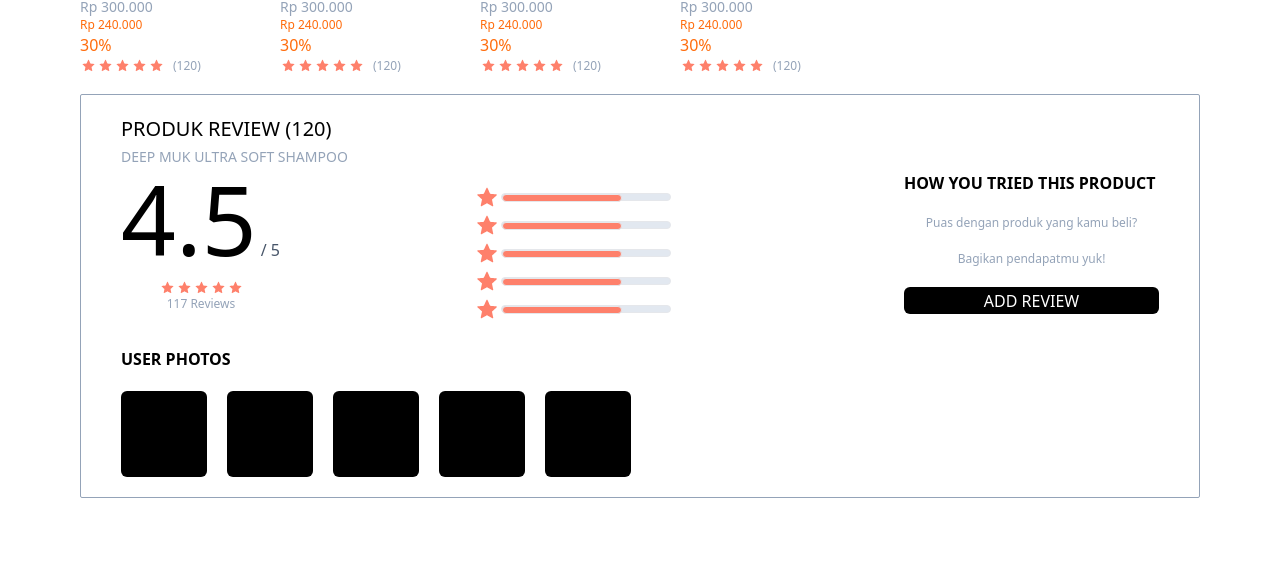
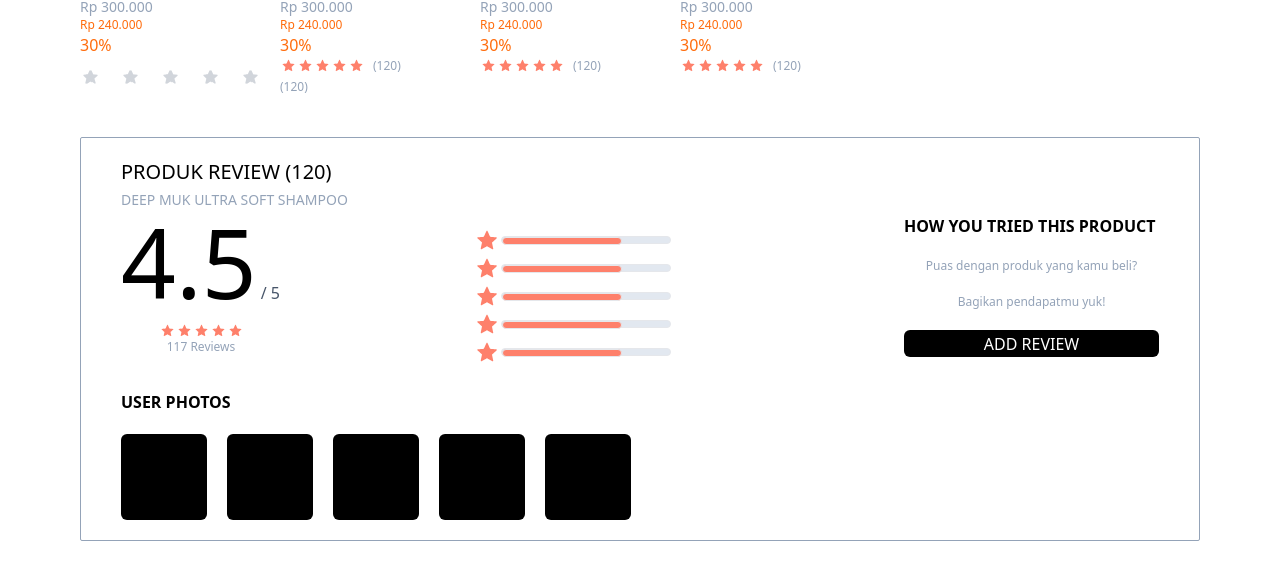
Before and after one commit to dpbayu/PageProduct, a website: page dist/index.html in a window 1280 px wide. Shown: the part 1540-2101 px from the top of the page. Before the commit the page ends 2058 px from the top, so only its background shows below. Drawn offline with nearby package versions, Linux system fonts and the light colour scheme.

Commit message:
initial commit

```diff
--- a/dist/index.html
+++ b/dist/index.html
@@ -261,7 +261,8 @@
                                     class="before:content-['\eeb8'] before:absolute before:font-['boxicons'] before:text-2xl before:left-2 before:text-gray-300 before:transition-all relative w-5 h-10 flex justify-center items-center overflow-hidden cursor-pointer appearance-none"
                                     type="radio" name="star">
                             </div>
-                            <p class="text-sm mt-2 font-semibold">4,5 <span class="text-xs">(120) | 117 reviewers recommend this. <span class="text-first font-bold">See Review</span></span></p>
+                            <p class="text-sm mt-2 font-semibold">4,5 <span class="text-xs">(120) | 117 reviewers
+                                    recommend this. <span class="text-first font-bold">See Review</span></span></p>
                         </div>
                         <!-- Star End -->
                         <div class="flex gap-5 mb-5">
@@ -492,26 +493,38 @@
                         <p class="font-medium text-first text-xs">Rp 240.000</p>
                         <p class="text-first">30%</p>
                         <div class="flex items-center">
-                            <svg class="h-[17px] fill-current text-secondary" viewBox="0 0 24 24">
-                                <path
-                                    d="M9.362,9.158c0,0-3.16,0.35-5.268,0.584c-0.19,0.023-0.358,0.15-0.421,0.343s0,0.394,0.14,0.521    c1.566,1.429,3.919,3.569,3.919,3.569c-0.002,0-0.646,3.113-1.074,5.19c-0.036,0.188,0.032,0.387,0.196,0.506    c0.163,0.119,0.373,0.121,0.538,0.028c1.844-1.048,4.606-2.624,4.606-2.624s2.763,1.576,4.604,2.625    c0.168,0.092,0.378,0.09,0.541-0.029c0.164-0.119,0.232-0.318,0.195-0.505c-0.428-2.078-1.071-5.191-1.071-5.191    s2.353-2.14,3.919-3.566c0.14-0.131,0.202-0.332,0.14-0.524s-0.23-0.319-0.42-0.341c-2.108-0.236-5.269-0.586-5.269-0.586    s-1.31-2.898-2.183-4.83c-0.082-0.173-0.254-0.294-0.456-0.294s-0.375,0.122-0.453,0.294C10.671,6.26,9.362,9.158,9.362,9.158z" />
-                            </svg>
-                            <svg class="h-[17px] fill-current text-secondary" viewBox="0 0 24 24">
-                                <path
-                                    d="M9.362,9.158c0,0-3.16,0.35-5.268,0.584c-0.19,0.023-0.358,0.15-0.421,0.343s0,0.394,0.14,0.521    c1.566,1.429,3.919,3.569,3.919,3.569c-0.002,0-0.646,3.113-1.074,5.19c-0.036,0.188,0.032,0.387,0.196,0.506    c0.163,0.119,0.373,0.121,0.538,0.028c1.844-1.048,4.606-2.624,4.606-2.624s2.763,1.576,4.604,2.625    c0.168,0.092,0.378,0.09,0.541-0.029c0.164-0.119,0.232-0.318,0.195-0.505c-0.428-2.078-1.071-5.191-1.071-5.191    s2.353-2.14,3.919-3.566c0.14-0.131,0.202-0.332,0.14-0.524s-0.23-0.319-0.42-0.341c-2.108-0.236-5.269-0.586-5.269-0.586    s-1.31-2.898-2.183-4.83c-0.082-0.173-0.254-0.294-0.456-0.294s-0.375,0.122-0.453,0.294C10.671,6.26,9.362,9.158,9.362,9.158z" />
-                            </svg>
-                            <svg class="h-[17px] fill-current text-secondary" viewBox="0 0 24 24">
-                                <path
-                                    d="M9.362,9.158c0,0-3.16,0.35-5.268,0.584c-0.19,0.023-0.358,0.15-0.421,0.343s0,0.394,0.14,0.521    c1.566,1.429,3.919,3.569,3.919,3.569c-0.002,0-0.646,3.113-1.074,5.19c-0.036,0.188,0.032,0.387,0.196,0.506    c0.163,0.119,0.373,0.121,0.538,0.028c1.844-1.048,4.606-2.624,4.606-2.624s2.763,1.576,4.604,2.625    c0.168,0.092,0.378,0.09,0.541-0.029c0.164-0.119,0.232-0.318,0.195-0.505c-0.428-2.078-1.071-5.191-1.071-5.191    s2.353-2.14,3.919-3.566c0.14-0.131,0.202-0.332,0.14-0.524s-0.23-0.319-0.42-0.341c-2.108-0.236-5.269-0.586-5.269-0.586    s-1.31-2.898-2.183-4.83c-0.082-0.173-0.254-0.294-0.456-0.294s-0.375,0.122-0.453,0.294C10.671,6.26,9.362,9.158,9.362,9.158z" />
-                            </svg>
-                            <svg class="h-[17px] fill-current text-secondary" viewBox="0 0 24 24">
-                                <path
-                                    d="M9.362,9.158c0,0-3.16,0.35-5.268,0.584c-0.19,0.023-0.358,0.15-0.421,0.343s0,0.394,0.14,0.521    c1.566,1.429,3.919,3.569,3.919,3.569c-0.002,0-0.646,3.113-1.074,5.19c-0.036,0.188,0.032,0.387,0.196,0.506    c0.163,0.119,0.373,0.121,0.538,0.028c1.844-1.048,4.606-2.624,4.606-2.624s2.763,1.576,4.604,2.625    c0.168,0.092,0.378,0.09,0.541-0.029c0.164-0.119,0.232-0.318,0.195-0.505c-0.428-2.078-1.071-5.191-1.071-5.191    s2.353-2.14,3.919-3.566c0.14-0.131,0.202-0.332,0.14-0.524s-0.23-0.319-0.42-0.341c-2.108-0.236-5.269-0.586-5.269-0.586    s-1.31-2.898-2.183-4.83c-0.082-0.173-0.254-0.294-0.456-0.294s-0.375,0.122-0.453,0.294C10.671,6.26,9.362,9.158,9.362,9.158z" />
-                            </svg>
-                            <svg class="h-[17px] fill-current text-secondary" viewBox="0 0 24 24">
-                                <path
-                                    d="M9.362,9.158c0,0-3.16,0.35-5.268,0.584c-0.19,0.023-0.358,0.15-0.421,0.343s0,0.394,0.14,0.521    c1.566,1.429,3.919,3.569,3.919,3.569c-0.002,0-0.646,3.113-1.074,5.19c-0.036,0.188,0.032,0.387,0.196,0.506    c0.163,0.119,0.373,0.121,0.538,0.028c1.844-1.048,4.606-2.624,4.606-2.624s2.763,1.576,4.604,2.625    c0.168,0.092,0.378,0.09,0.541-0.029c0.164-0.119,0.232-0.318,0.195-0.505c-0.428-2.078-1.071-5.191-1.071-5.191    s2.353-2.14,3.919-3.566c0.14-0.131,0.202-0.332,0.14-0.524s-0.23-0.319-0.42-0.341c-2.108-0.236-5.269-0.586-5.269-0.586    s-1.31-2.898-2.183-4.83c-0.082-0.173-0.254-0.294-0.456-0.294s-0.375,0.122-0.453,0.294C10.671,6.26,9.362,9.158,9.362,9.158z" />
-                            </svg>
+                            <div class="relative flex mb-5 flex-row-reverse -ml-2">
+                                <input
+                                    class="before:content-['\eeb8'] before:absolute before:font-['boxicons'] before:text-md before:-left-[3px] before:text-gray-300 before:transition-all relative -left-[6px] w-5 h-10 flex justify-center items-center overflow-hidden cursor-pointer appearance-none"
+                                    type="radio" name="starlittle">
+                                <input
+                                    class="before:content-['\eeb8'] before:absolute before:font-['boxicons'] before:text-md before:left-[10px] before:text-gray-300 before:transition-all relative left-0 w-5 h-10 flex justify-center items-center overflow-hidden cursor-pointer appearance-none"
+                                    type="radio" name="starlittle">
+                                <input
+                                    class="before:content-['\eeb8'] before:absolute before:font-['boxicons'] before:text-md before:-left-[3px] before:text-gray-300 before:transition-all relative -left-[6px] w-5 h-10 flex justify-center items-center overflow-hidden cursor-pointer appearance-none"
+                                    type="radio" name="starlittle">
+                                <input
+                                    class="before:content-['\eeb8'] before:absolute before:font-['boxicons'] before:text-md before:left-[10px] before:text-gray-300 before:transition-all relative left-0 w-5 h-10 flex justify-center items-center overflow-hidden cursor-pointer appearance-none"
+                                    type="radio" name="starlittle">
+                                <input
+                                    class="before:content-['\eeb8'] before:absolute before:font-['boxicons'] before:text-md before:-left-[3px] before:text-gray-300 before:transition-all relative -left-[6px] w-5 h-10 flex justify-center items-center overflow-hidden cursor-pointer appearance-none"
+                                    type="radio" name="starlittle">
+                                <input
+                                    class="before:content-['\eeb8'] before:absolute before:font-['boxicons'] before:text-md before:left-[10px] before:text-gray-300 before:transition-all relative left-0 w-5 h-10 flex justify-center items-center overflow-hidden cursor-pointer appearance-none"
+                                    type="radio" name="starlittle">
+                                <input
+                                    class="before:content-['\eeb8'] before:absolute before:font-['boxicons'] before:text-md before:-left-[3px] before:text-gray-300 before:transition-all relative -left-[6px] w-5 h-10 flex justify-center items-center overflow-hidden cursor-pointer appearance-none"
+                                    type="radio" name="starlittle">
+                                <input
+                                    class="before:content-['\eeb8'] before:absolute before:font-['boxicons'] before:text-md before:left-[10px] before:text-gray-300 before:transition-all relative left-0 w-5 h-10 flex justify-center items-center overflow-hidden cursor-pointer appearance-none"
+                                    type="radio" name="starlittle">
+                                <input
+                                    class="before:content-['\eeb8'] before:absolute before:font-['boxicons'] before:text-md before:-left-[3px] before:text-gray-300 before:transition-all relative -left-[6px] w-5 h-10 flex justify-center items-center overflow-hidden cursor-pointer appearance-none"
+                                    type="radio" name="starlittle">
+                                <input
+                                    class="before:content-['\eeb8'] before:absolute before:font-['boxicons'] before:text-md before:left-[10px] before:text-gray-300 before:transition-all relative left-0 w-5 h-10 flex justify-center items-center overflow-hidden cursor-pointer appearance-none"
+                                    type="radio" name="starlittle">
+                            </div>
                             <p class="text-xs text-third ml-2">(120)</p>
                         </div>
                     </div>
```
Also changed, not shown: dist/css/output.css.
